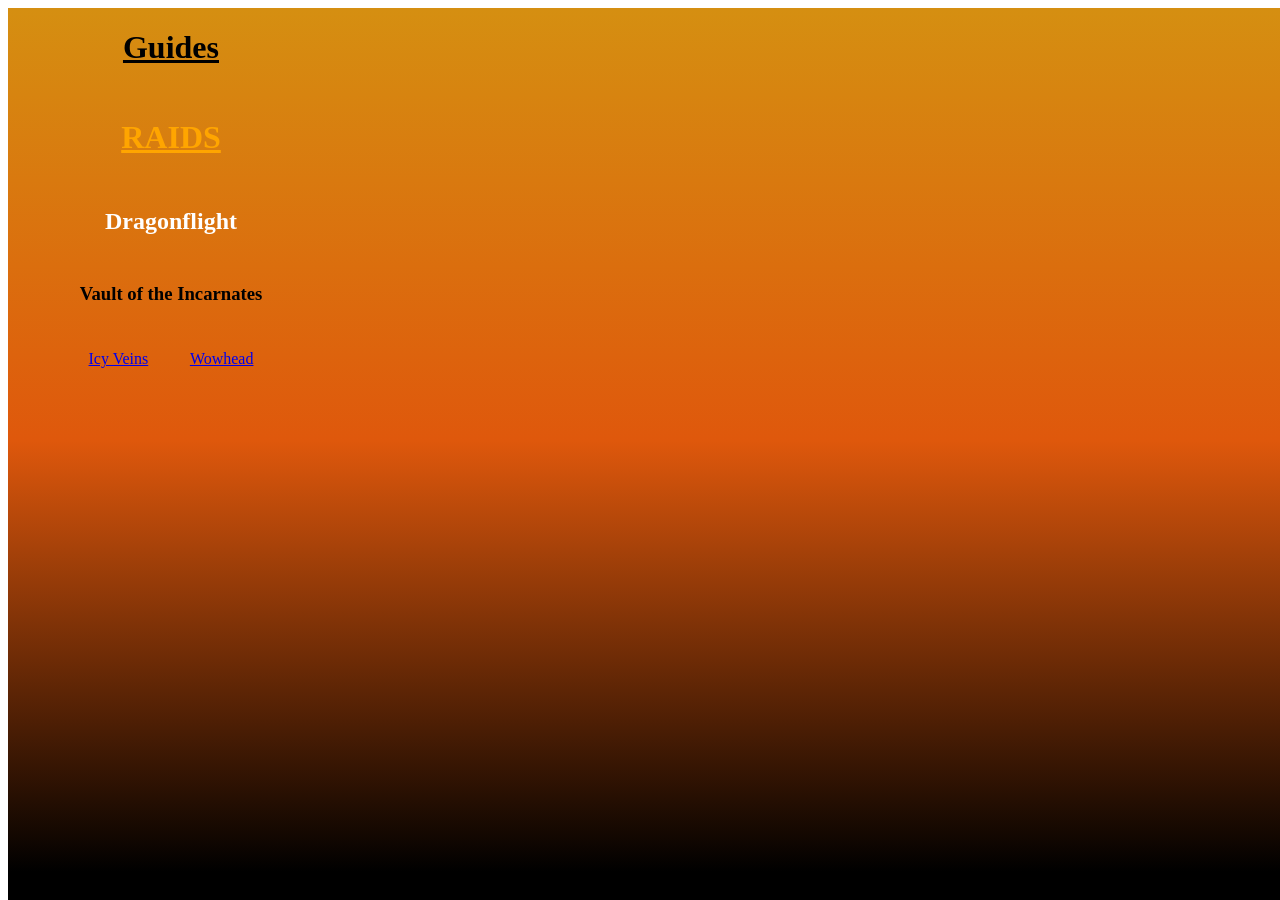
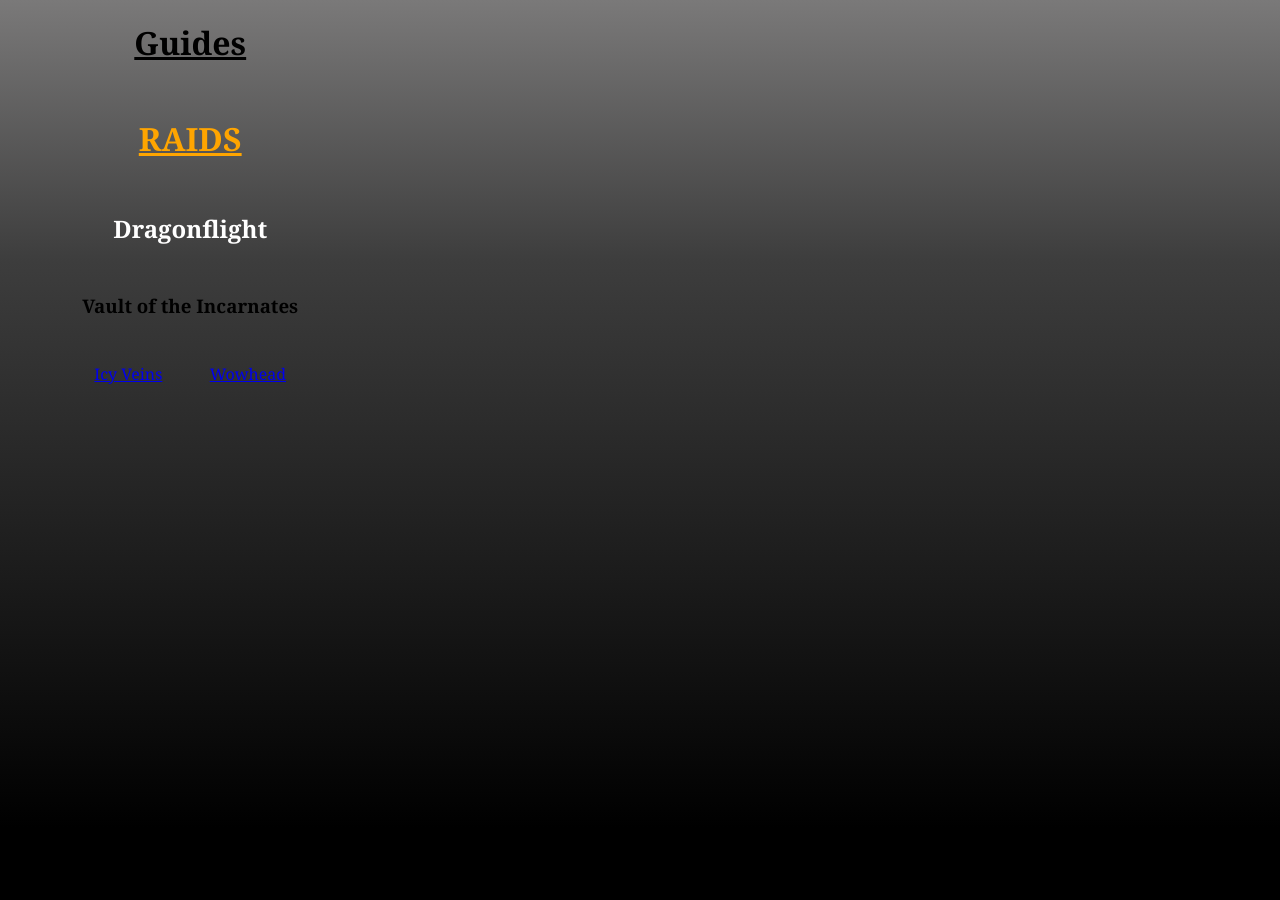
Before and after one commit to SEguild/seguild.github.io, a Jekyll site: the page guides/guides.html, which Jekyll copies as it is, in a window 1280 px wide. Built offline with Jekyll 4.4.1, drawn with Linux system fonts in a browser that asks for light colours.

Commit message:
fix colors

```diff
--- a/css/stylesheet.css
+++ b/css/stylesheet.css
@@ -1,9 +1,9 @@
 .bg {
   background: linear-gradient(
     180deg,
-    rgba(213, 143, 17, 1),
-    rgba(223, 88, 12, 1),
-    rgba(0, 0, 0, 1) 96%
+    rgba(122, 121, 121, 1) 0%,
+    rgba(61, 61, 61, 1) 29%,
+    rgba(0, 0, 0, 1) 92%
   );
   background-repeat: no-repeat;
   background-position: center;
@@ -17,6 +17,10 @@
 html {
   height: 100%;
   margin: 0;
+}
+body {
+  margin: 0;
+  font-family: "Georgia", serif;
 }
 .flexContainerRow {
   display: flex;
```
